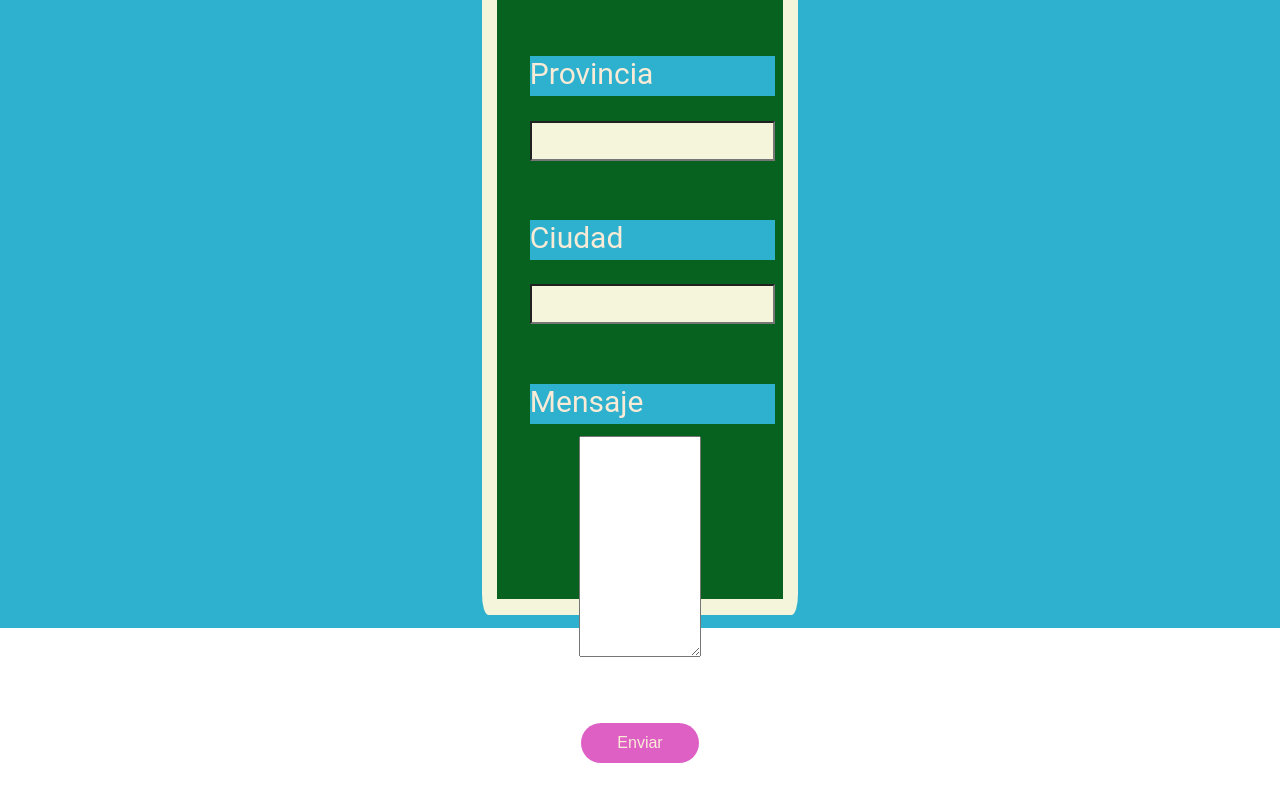
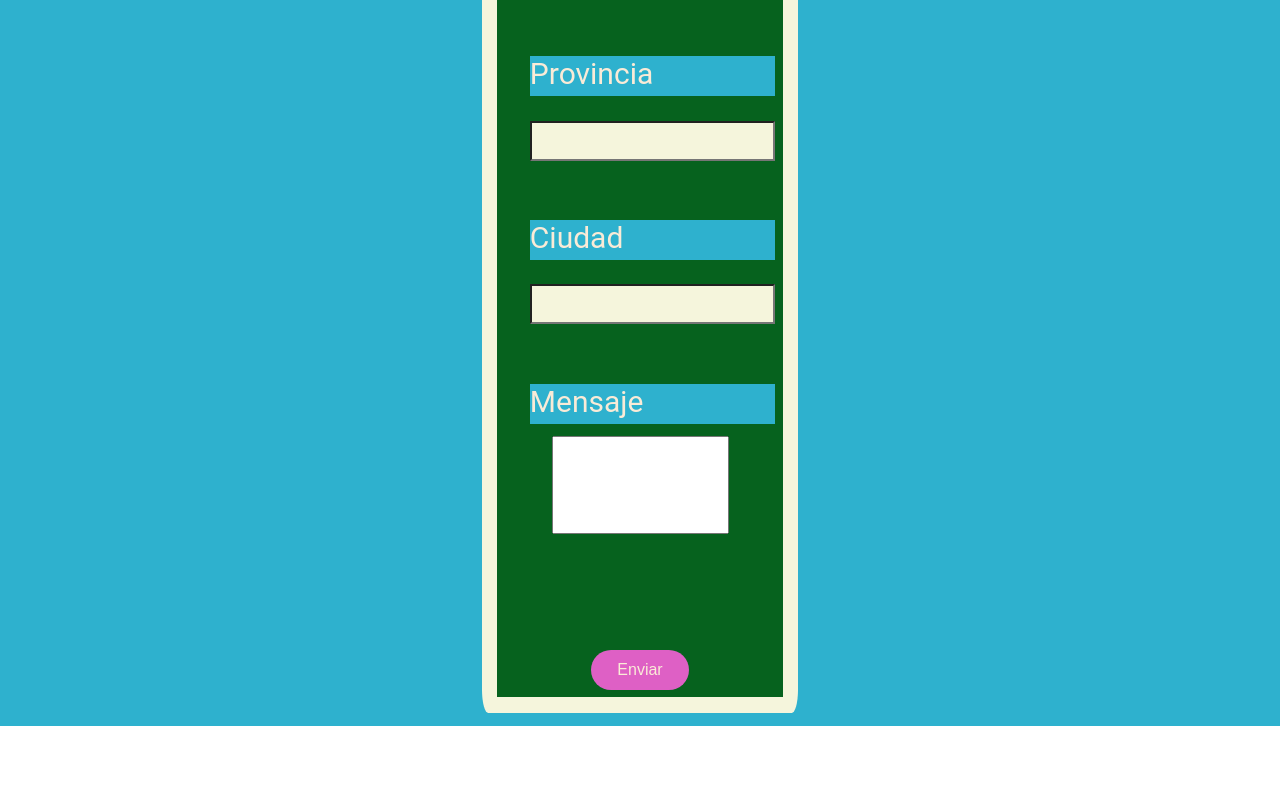
Before and after one commit to JuanManuelGasinghini/trabajofinal-gasinghini, a plain HTML site: page contacto.html in a window 1280 px wide. Shown: the part 446-1234 px from the top of the page. After the commit the page ends 1209 px from the top, so only its background shows below. Drawn offline with Linux system fonts and the light colour scheme.

Commit message:
text area fijo

```diff
--- a/styles.css
+++ b/styles.css
@@ -245,9 +245,11 @@ background-color: rgb(46, 177, 206);
   height: 40px;
    }
 
-  .form__contact textarea{
-    width: 50%;
-    height: 25%;
+   .form__contact textarea{
+    height: 10%;
+    resize: none;
+    max-width:100%;
+    max-height: 100%;
   }
 
 .btn-field-contact{
@@ -258,10 +260,11 @@ border-radius: 3%;
 }
 
 .btn-field-contact button{
-      flex-basis: 48%;
+   flex-basis: 48%;
     font-size: 16px;
     background-color: rgb(222, 96, 197);
-    margin: 10%;
+    margin: 30%;
+    padding: 10px;
      color: antiquewhite;
     height: 40px;
     border-radius: 25px;
```
